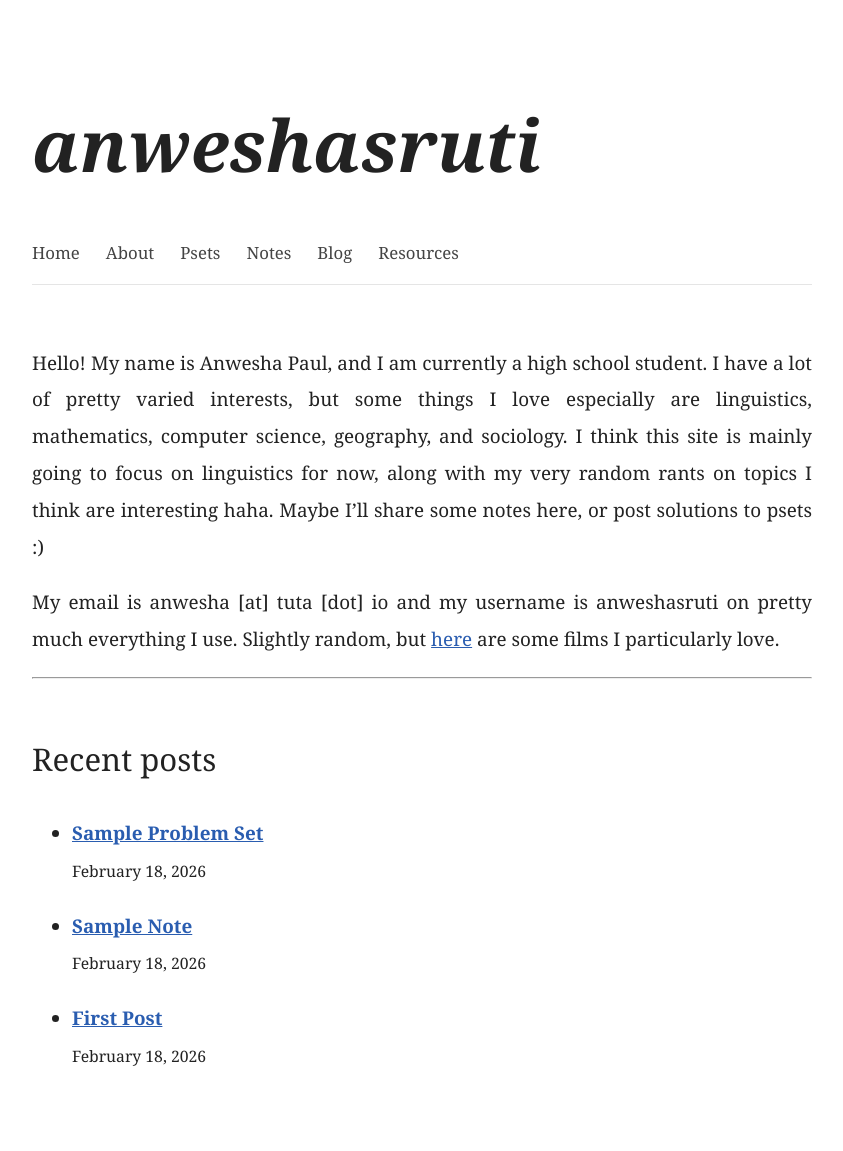
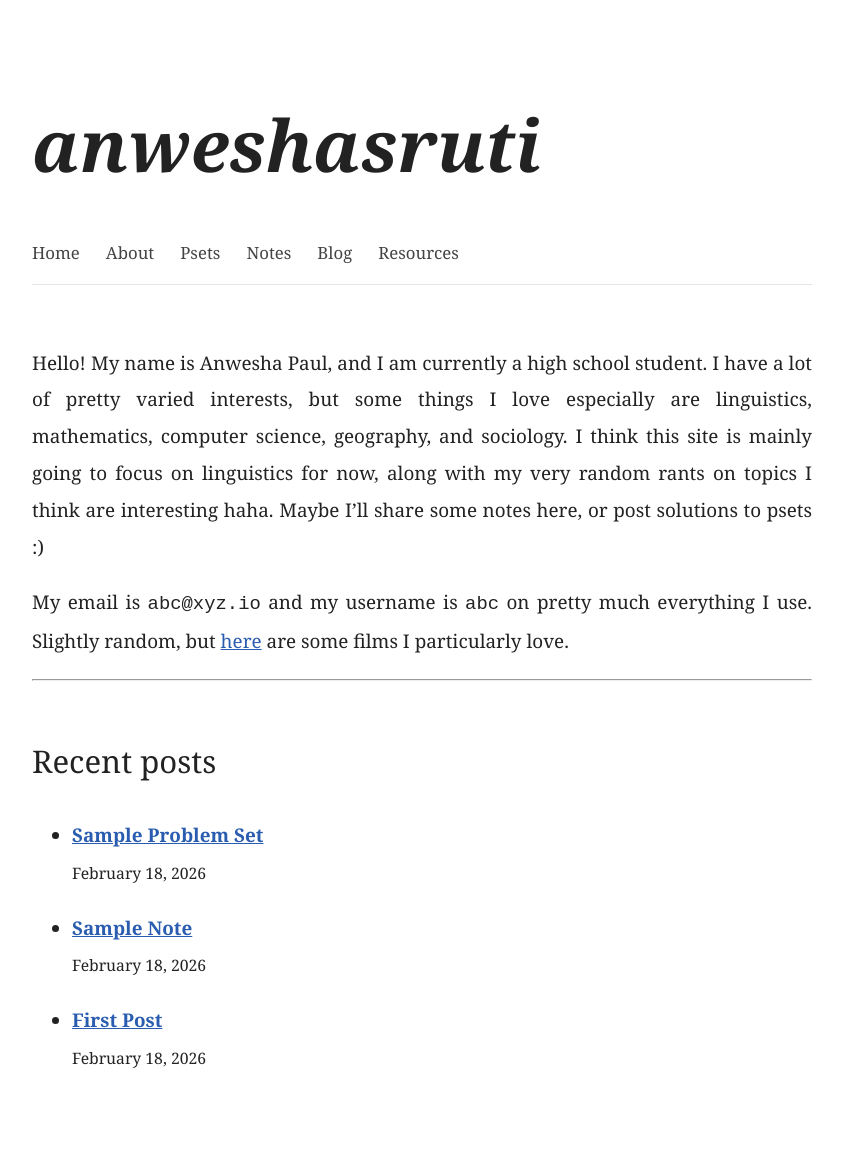
Before and after one commit to anweshasruti/anweshasruti.github.io, a Jekyll site: the page built from index.md, in a window 1280 px wide. Shown: the whole page, without its empty margins (218-1061 px from the left). Built offline with Jekyll 4.4.1, drawn with Linux system fonts in a browser that asks for light colours; some web fonts are replaced.

Commit message:
Update index.md

```diff
--- a/index.md
+++ b/index.md
@@ -4,7 +4,7 @@ title: Home
 
 Hello! My name is Anwesha Paul, and I am currently a high school student. I have a lot of pretty varied interests, but some things I love especially are linguistics, mathematics, computer science, geography, and sociology. I think this site is mainly going to focus on linguistics for now, along with my very random rants on topics I think are interesting haha. Maybe I'll share some notes here, or post solutions to psets :)
 
-My email is anwesha [at] tuta [dot] io and my username is anweshasruti on pretty much everything I use. Slightly random, but [here](https://letterboxd.com/anweshasruti/list/filmlist:80704112/) are some films I particularly love.
+My email is `abc@xyz.io` and my username is `abc` on pretty much everything I use. Slightly random, but [here](https://letterboxd.com/anweshasruti/list/filmlist:80704112/) are some films I particularly love.
 
 ---
 
```
